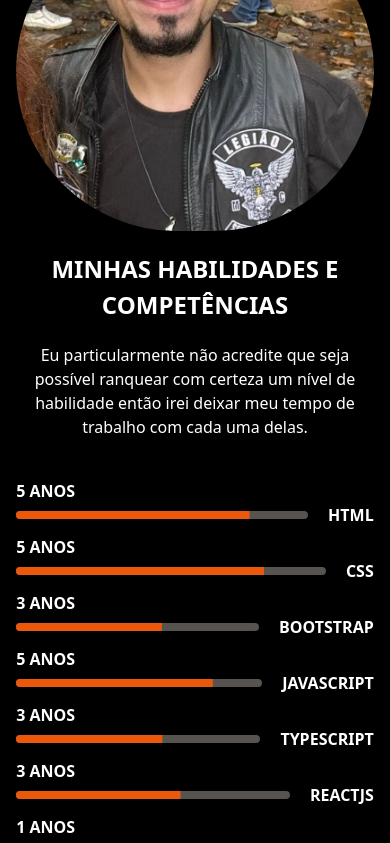
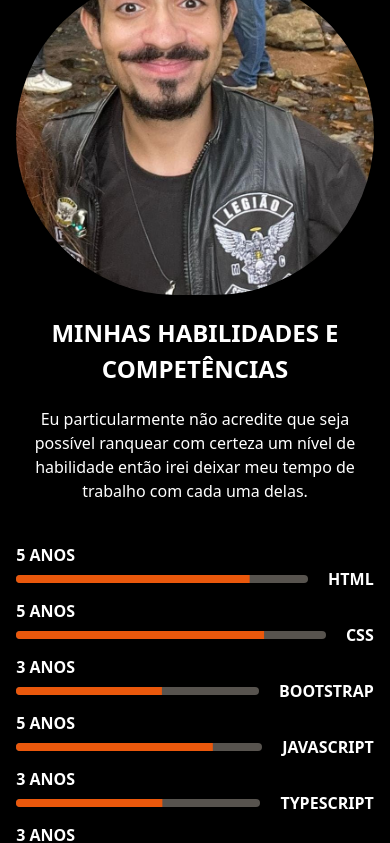
Before and after one commit to StaanB/portfolio-ui, a React (Vite) app: page / in a window 390 px wide. Shown: the part 860-1703 px from the top of the page. Built offline with nearby package versions, Linux system fonts and the light colour scheme.

Commit message:
margin top

```diff
--- a/src/components/About/index.tsx
+++ b/src/components/About/index.tsx
@@ -7,7 +7,7 @@ const About = () => {
   return (
     <div
       id="about"
-      className="w-11/12 m-auto mt-56 min-[420px]:mt-[60vh] md:mt-[60vh] lg:mt-[60vh] xl:mt-20 flex flex-col-reverse xl:flex-row h-[90vh] xl:h-[85vh]"
+      className="w-11/12 m-auto mt-72 min-[420px]:mt-[40vh] md:mt-[60vh] lg:mt-[60vh] xl:mt-20 flex flex-col-reverse xl:flex-row h-[90vh] xl:h-[85vh]"
     >
       <div className="flex flex-col justify-center items-center text-center">
         <motion.div
```
